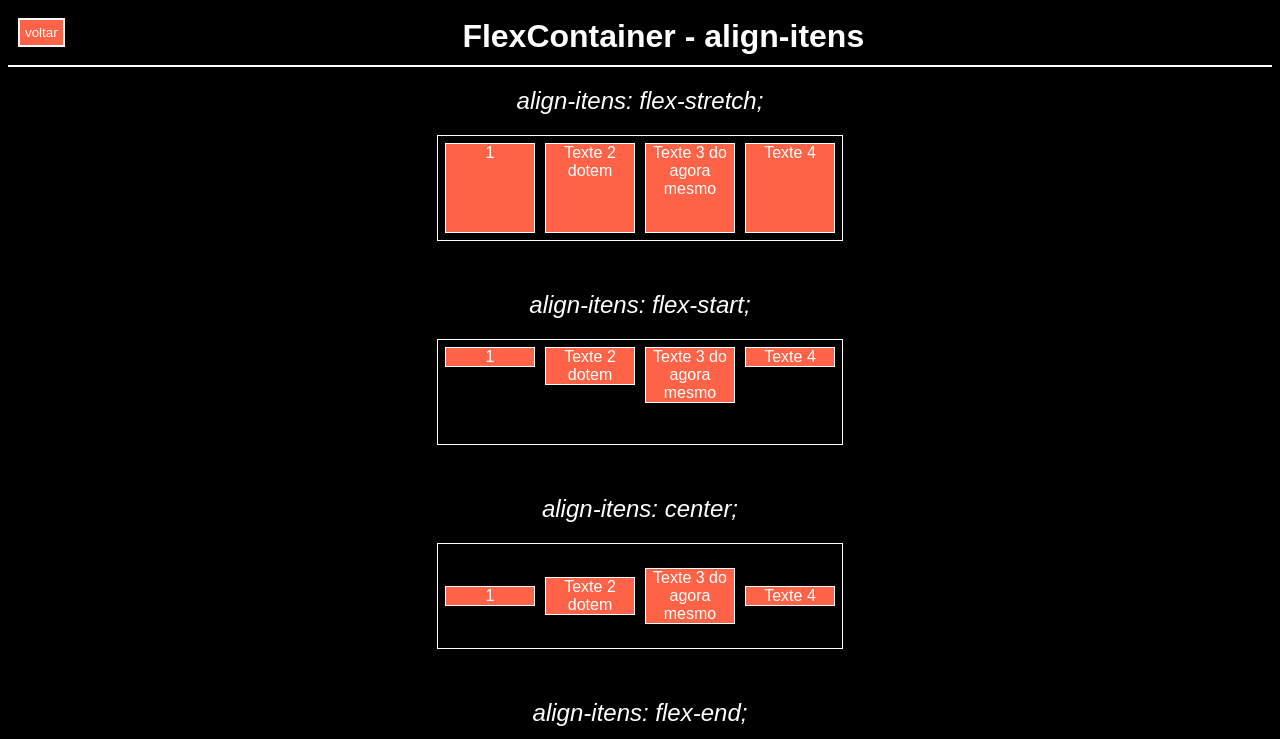
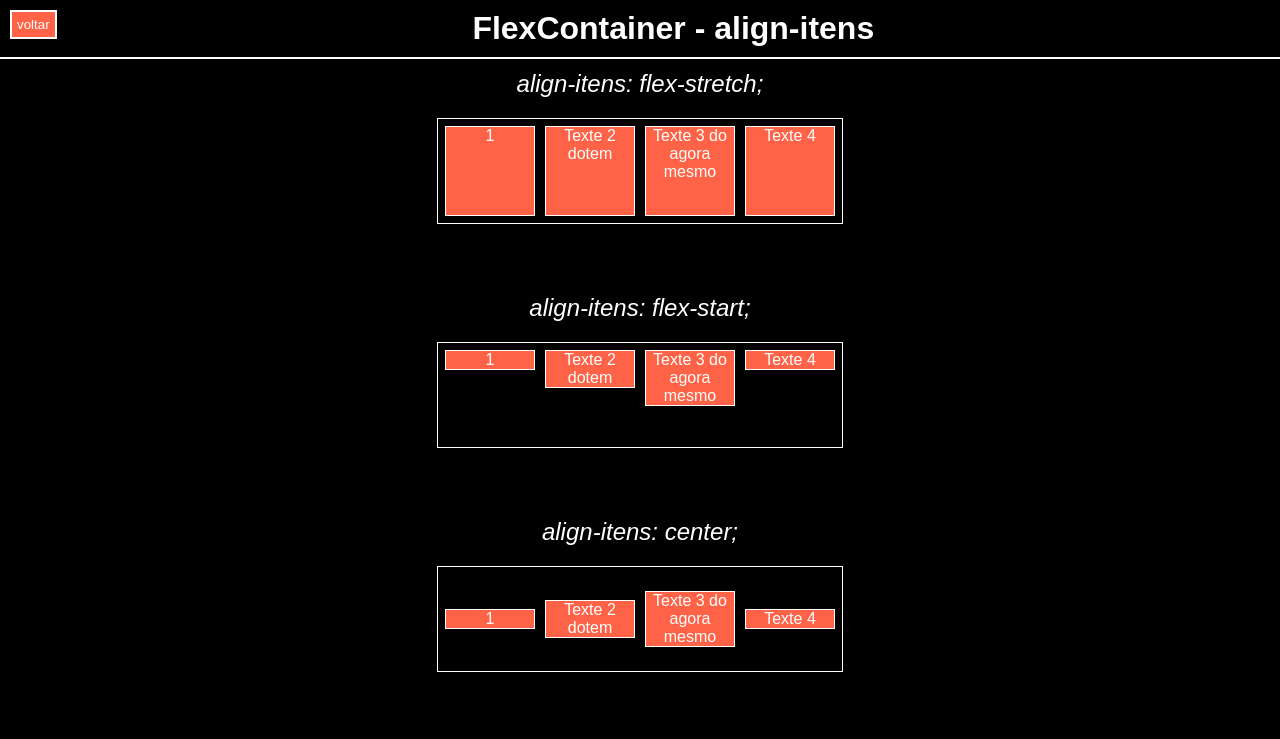
Before and after one commit to JoneBulande/FlexBox, a plain HTML site: page 1FlexContainer/5Align-itens/index.html in a window 1280 px wide. Shown: the top 739 px of the page. Drawn offline with Linux system fonts and the light colour scheme.

Commit message:
Atualizações no header das páginas

```diff
--- a/1FlexContainer/4Justify-content/css/style.css
+++ b/1FlexContainer/4Justify-content/css/style.css
@@ -13,7 +13,7 @@ h2{
 	font-weight: 300;
 	font-style: italic;
 	text-align: center;
-	margin-top: 80px;
+	margin-top: 70px;
 }
 /********************************************/
 /*| Header  |*/
--- a/1FlexContainer/5Align-itens/css/style.css
+++ b/1FlexContainer/5Align-itens/css/style.css
@@ -13,13 +13,18 @@ h2{
 	font-weight: 300;
 	font-style: italic;
 	text-align: center;
+	margin-top: 70px;
 }
 /********************************************/
 /*| Header  |*/
 /********************************************/
 .header{
+	top: 0;
+	left: 0;
+	width: 100%;
 	display: flex;
 	padding: 10px;
+	position: fixed;
 	border-bottom: 2px solid #fff;
 	justify-content: space-between;
 }
--- a/1FlexContainer/6Align-content/css/style.css
+++ b/1FlexContainer/6Align-content/css/style.css
@@ -10,13 +10,18 @@ h2{
 	font-weight: 300;
 	font-style: italic;
 	text-align: center;
+	margin-top: 70px;
 }
 /********************************************/
 /*| Header  |*/
 /********************************************/
 .header{
+	top: 0;
+	left: 0;
+	width: 100%;
 	display: flex;
 	padding: 10px;
+	position: fixed;
 	border-bottom: 2px solid #fff;
 	justify-content: space-between;
 }
```
